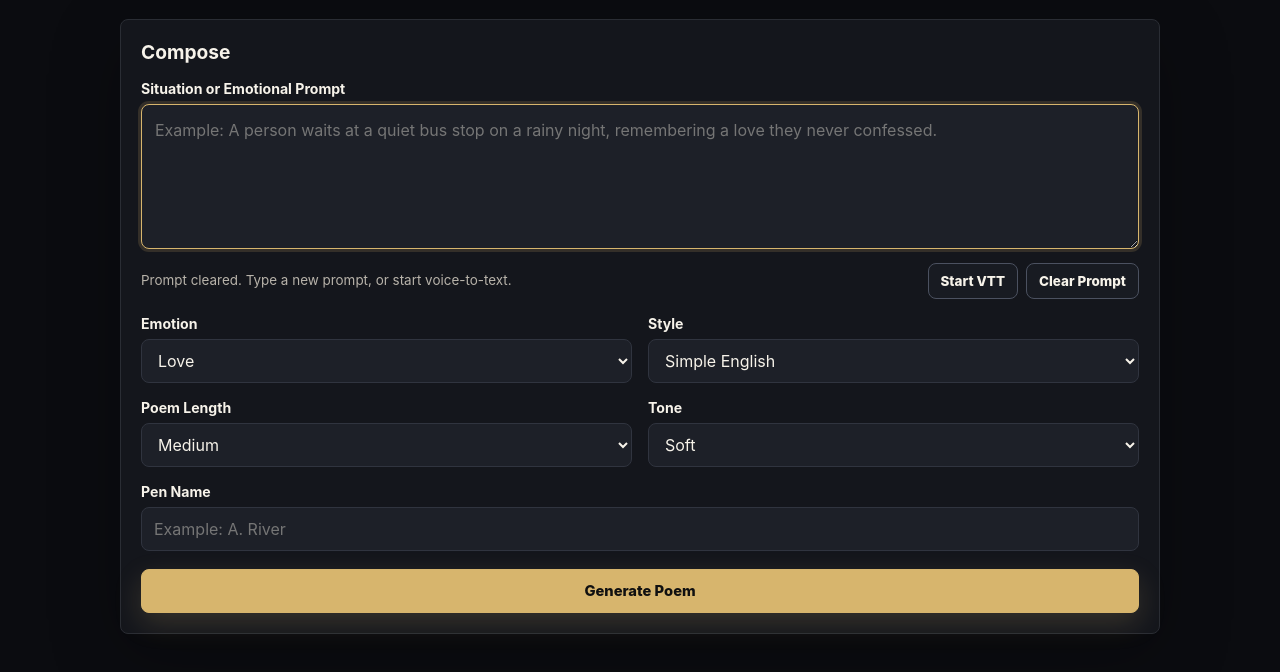
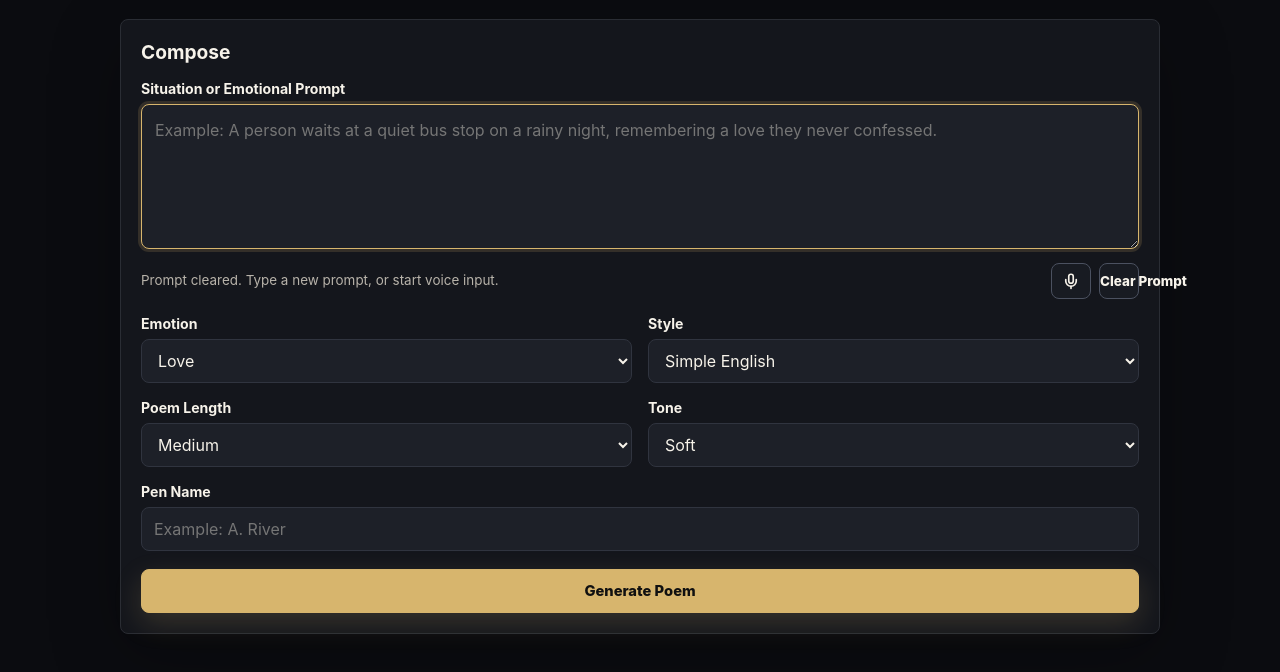
Before and after one commit to PrithvirajuVenkataraman/english-poem-generator, a website: page index.html in a window 1280 px wide. Both pictures are taken after a click on the button "Clear Prompt". Shown: the part 202-874 px from the top of the page. Drawn offline with Linux system fonts and the light colour scheme.

Commit message:
Update index.html

```diff
--- a/index.html
+++ b/index.html
@@ -133,9 +133,17 @@
 
     .prompt-button {
       min-height: 36px;
-      padding: 0 12px;
+      width: 40px;
+      padding: 0;
       font-size: 0.84rem;
       white-space: nowrap;
+    }
+
+    .prompt-button svg {
+      display: block;
+      height: 18px;
+      margin: 0 auto;
+      width: 18px;
     }
 
     .prompt-button.is-listening {
@@ -430,9 +438,15 @@
           <label for="situation">Situation or Emotional Prompt</label>
           <textarea id="situation" placeholder="Example: A person waits at a quiet bus stop on a rainy night, remembering a love they never confessed."></textarea>
           <div class="prompt-toolbar">
-            <div class="prompt-status" id="voiceStatus">Type your prompt, or use voice-to-text.</div>
+            <div class="prompt-status" id="voiceStatus">Type your prompt, or use voice input.</div>
             <div class="prompt-buttons">
-              <button class="secondary prompt-button" id="voiceButton" type="button">Start VTT</button>
+              <button class="secondary prompt-button" id="voiceButton" type="button" aria-label="Start voice input" title="Voice input">
+                <svg aria-hidden="true" viewBox="0 0 24 24" fill="none" stroke="currentColor" stroke-width="2.2" stroke-linecap="round" stroke-linejoin="round">
+                  <path d="M12 3a3 3 0 0 0-3 3v6a3 3 0 0 0 6 0V6a3 3 0 0 0-3-3Z"></path>
+                  <path d="M19 10v2a7 7 0 0 1-14 0v-2"></path>
+                  <path d="M12 19v3"></path>
+                </svg>
+              </button>
               <button class="secondary prompt-button" id="clearPromptButton" type="button">Clear Prompt</button>
             </div>
           </div>
@@ -592,9 +606,10 @@
     }
 
     function updateVoiceControls(message) {
-      voiceButton.textContent = isListening ? "Stop VTT" : "Start VTT";
+      voiceButton.setAttribute("aria-label", isListening ? "Stop voice input" : "Start voice input");
+      voiceButton.title = isListening ? "Stop voice input" : "Voice input";
       voiceButton.classList.toggle("is-listening", isListening);
-      voiceStatus.textContent = message || (isListening ? "Listening. Speak naturally and pause when finished." : "Type your prompt, or use voice-to-text.");
+      voiceStatus.textContent = message || (isListening ? "Listening. Speak naturally and pause when finished." : "Type your prompt, or use voice input.");
     }
 
     function appendPromptText(text) {
@@ -609,7 +624,7 @@
     function setupVoiceRecognition() {
       if (!SpeechRecognition) {
         voiceButton.disabled = true;
-        voiceStatus.textContent = "Voice-to-text is not supported in this browser.";
+        voiceStatus.textContent = "Voice input is not supported in this browser.";
         return;
       }
 
@@ -639,13 +654,13 @@
 
       voiceRecognition.addEventListener("end", () => {
         isListening = false;
-        updateVoiceControls(voiceStopMessage || "Voice-to-text stopped. You can edit the prompt before generating.");
+        updateVoiceControls(voiceStopMessage || "Voice input stopped. You can edit the prompt before generating.");
         voiceStopMessage = "";
       });
 
       voiceRecognition.addEventListener("error", (event) => {
         isListening = false;
-        voiceStopMessage = `Voice-to-text stopped: ${event.error || "microphone access was unavailable"}.`;
+        voiceStopMessage = `Voice input stopped: ${event.error || "microphone access was unavailable"}.`;
         updateVoiceControls(voiceStopMessage);
       });
     }
@@ -654,7 +669,7 @@
       if (!voiceRecognition) return;
 
       if (isListening) {
-        voiceStopMessage = "Voice-to-text stopped. You can edit the prompt before generating.";
+        voiceStopMessage = "Voice input stopped. You can edit the prompt before generating.";
         voiceRecognition.stop();
         return;
       }
@@ -666,7 +681,7 @@
         voiceRecognition.start();
       } catch (error) {
         isListening = false;
-        updateVoiceControls("Voice-to-text could not start. Please try again.");
+        updateVoiceControls("Voice input could not start. Please try again.");
       }
     }
 
@@ -911,12 +926,12 @@
     voiceButton.addEventListener("click", toggleVoiceRecognition);
     clearPromptButton.addEventListener("click", () => {
       if (isListening && voiceRecognition) {
-        voiceStopMessage = "Prompt cleared. Type a new prompt, or start voice-to-text.";
+        voiceStopMessage = "Prompt cleared. Type a new prompt, or start voice input.";
         voiceRecognition.stop();
       }
       situationInput.value = "";
       situationInput.focus();
-      updateVoiceControls("Prompt cleared. Type a new prompt, or start voice-to-text.");
+      updateVoiceControls("Prompt cleared. Type a new prompt, or start voice input.");
     });
 
     clearHistoryButton.addEventListener("click", () => {
```
